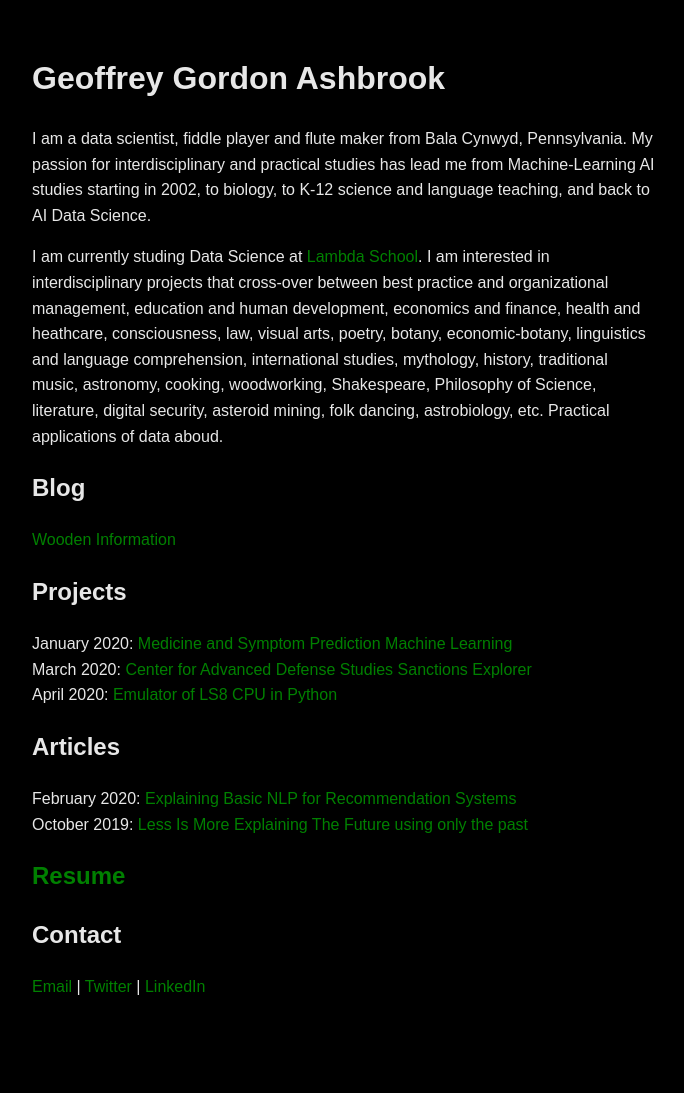
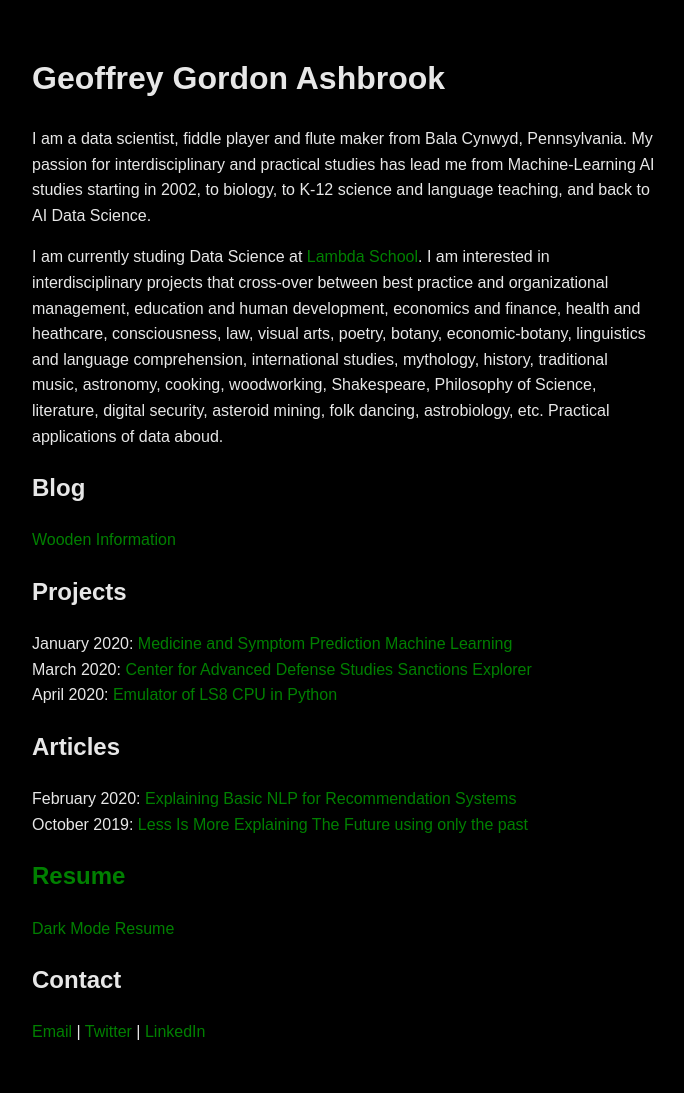
Before and after one commit to pragmatizt/ira_evangelista.github.io, a Jekyll site: the page built from index.md, in a window 1280 px wide. Shown: the whole page, without its empty margins (296-980 px from the left). Built offline with Jekyll 4.4.1, drawn with Linux system fonts in a browser that asks for light colours; our own code applies the rules of GitHub Pages for plain Markdown files; before the commit the page ends 1047 px from its top, so only the background shows below that.

Commit message:
Update index.md
dark mode resume link

```diff
--- a/index.md
+++ b/index.md
@@ -17,6 +17,7 @@ February 2020: [Explaining Basic NLP for Recommendation Systems](https://colab.r
 October 2019: [Less Is More Explaining The Future using only the past](https://medium.com/wooden-information/less-is-more-904427f568e0)
 
 ## [Resume](https://drive.google.com/file/d/18qPnJVi62dY8eXqDpzR11tnYrhdoKCLC/view?usp=sharing)
+[Dark Mode Resume](https://drive.google.com/file/d/1xD0z4rXNndmzDVZY2A5xT3OFkYvK2tIq/view?usp=sharing)
 
 ## Contact
 [Email](mailto:geoffreygordonashbrook@gmail.com) \| [Twitter](https://twitter.com/GG_Ashbrook) \| [LinkedIn](https://www.linkedin.com/in/geoffrey-gordon-ashbrook//)
```
